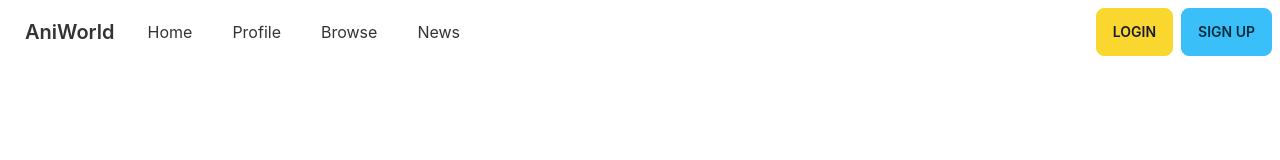
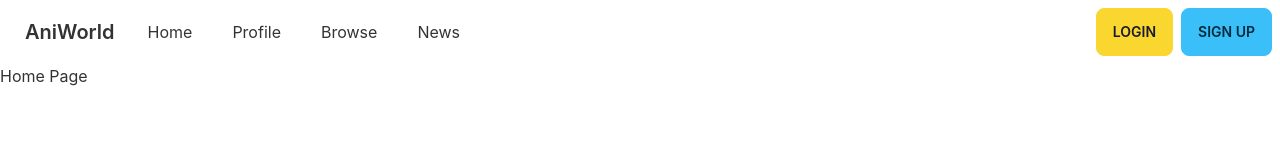
Before and after one commit to MrManilex/aniworld-front-end, a React (Create React App) app: page /home in a window 1280 px wide. Shown: the top 160 px of the page. Built offline with nearby package versions, Linux system fonts and the light colour scheme; sample sign-in values are in the browser's storage.

Commit message:
create home page and integrate home page as a element in home route in app.js

```diff
--- a/src/pages/App/App.jsx
+++ b/src/pages/App/App.jsx
@@ -7,6 +7,7 @@ import Navbar from '../../components/Navbar/Navbar';
 import AnimeSearch from "../../components/AnimeSearch/AnimeSearch";
 import Login from "../Login/Login";
 import Signup from "../Signup/Signup";
+import Home from "../Home/Home";
 
 function App() {
   const [animes, setAnimes] = useState(null)
@@ -45,7 +46,7 @@ function App() {
     <>
       <Navbar />
       <Routes>
-        <Route path='/home' />
+        <Route path='/home' element={user ? <Home /> : <Navigate to='/login' />} />
         <Route path='/login' element={!user ? <Login /> : <Navigate to='/home' />} />
         <Route path='/signup' element={!user ? <Signup /> : <Navigate to='/home' />} />
         <Route path='/search/anime' element={<AnimeSearch animes={animes} handleChange={handleChange} handleSearch={handleSearch} />} />
--- /dev/null
+++ b/src/pages/Home/Home.jsx
@@ -0,0 +1,15 @@
+import React from 'react';
+import { useAuthContext } from '../../hooks/useAuthContext';
+
+const Home = () => {
+    const { user } = useAuthContext
+
+    return (
+        <div>
+            <h1>Home Page</h1>
+            <p>{ user }</p>
+        </div>
+    );
+}
+
+export default Home;
```
